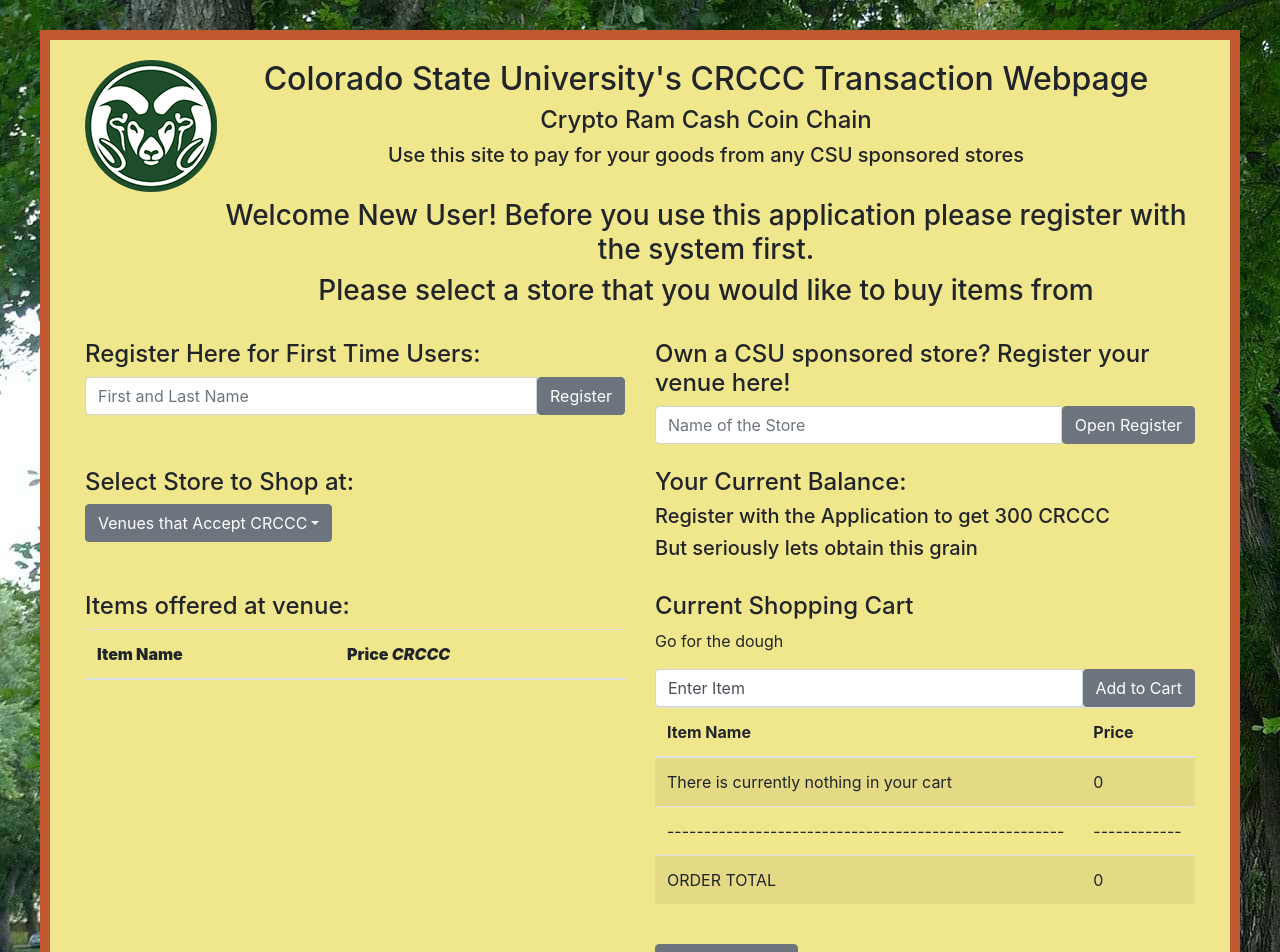
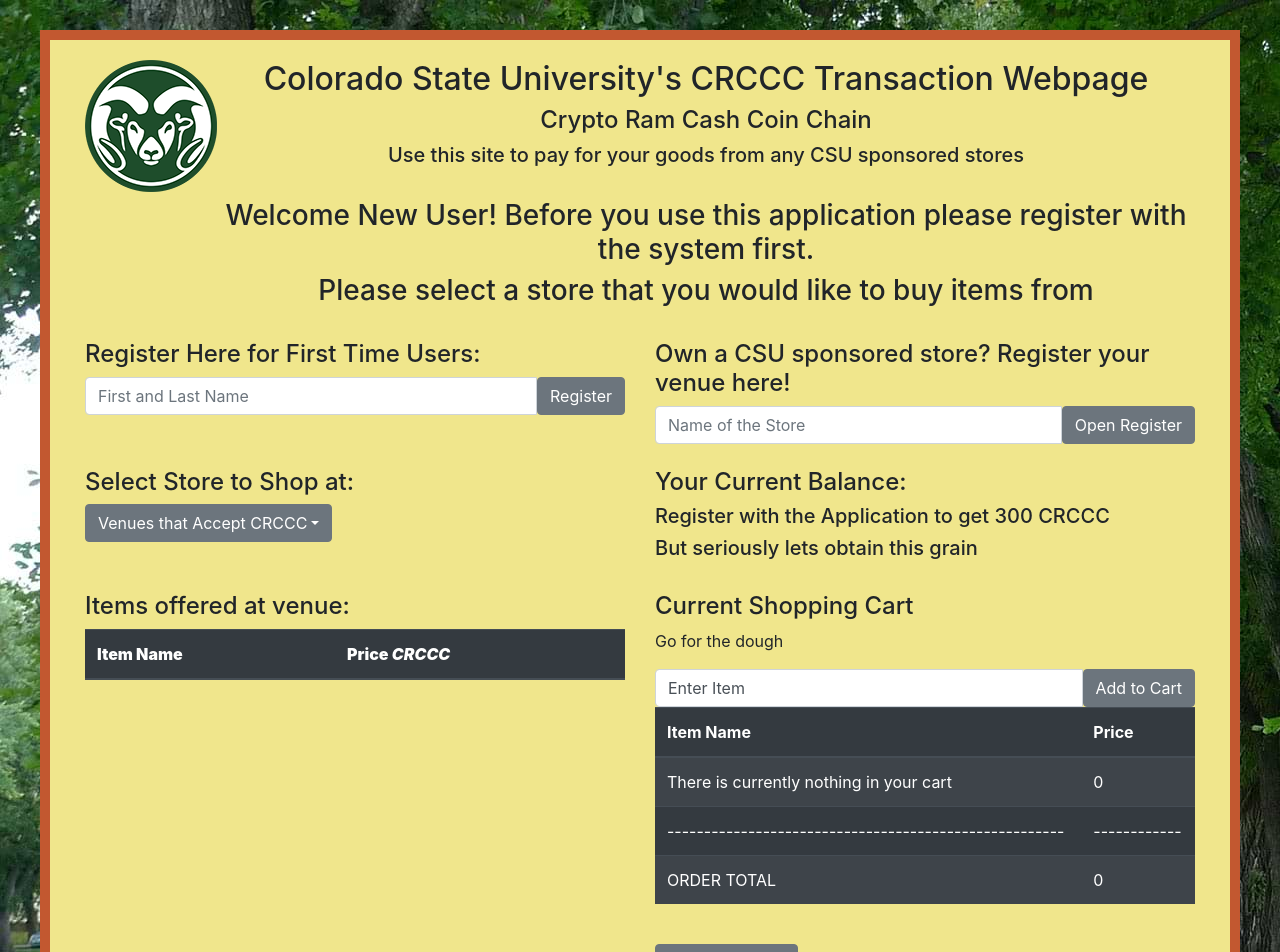
Before and after one commit to 0kayla0/TermProject, a React (Create React App) app in the folder crccc-token/: page / in a window 1280 px wide. Shown: the top 952 px of the page. Built offline with nearby package versions, Linux system fonts and the light colour scheme.

Commit message:
Minor fixes more for styling than validity.  Today I will need to see if I can have mock data in different registers.  Also need to clear and prompt the user that their cart will be emptyed if they switch to a new store and didn't commit to there transactions

```diff
--- a/crccc-token/src/Components/ItemsList.js
+++ b/crccc-token/src/Components/ItemsList.js
@@ -17,7 +17,7 @@
         ));
 
         return (
-            <Table striped>
+            <Table striped dark>
                 <thead>
                     <tr>
                         <th><strong>Item Name</strong></th>
--- a/crccc-token/src/Components/PurchaseItem.js
+++ b/crccc-token/src/Components/PurchaseItem.js
@@ -18,16 +18,13 @@
         let temp_cart = [...this.state.cart];
         let temp_curItem = this.state.currentItem;
         temp_cart.push(temp_curItem);
-        temp_curItem = "Enter Item";
-
-        console.log("Adding " + temp_curItem + " to the cart");
-        console.log(temp_cart);
+        temp_curItem = "";
 
         this.setState({cart : temp_cart});
         this.setState({currentItem : temp_curItem});
-        console.log("yee")
     }
 
+    //FIXME
     resetShoppingCart(){
         this.setState({cart: []});
     }
@@ -104,7 +101,7 @@
                     <Input onChange={(event) => (this.updateCurItem(event))} value={this.state.currentItem}/>
                     <Button onClick={() => (this.updateShoppingCart())}>Add to Cart</Button>
                 </InputGroup>
-                <Table striped>
+                <Table striped dark>
                     <thead>
                         <tr>
                             <th>Item Name</th>
```
